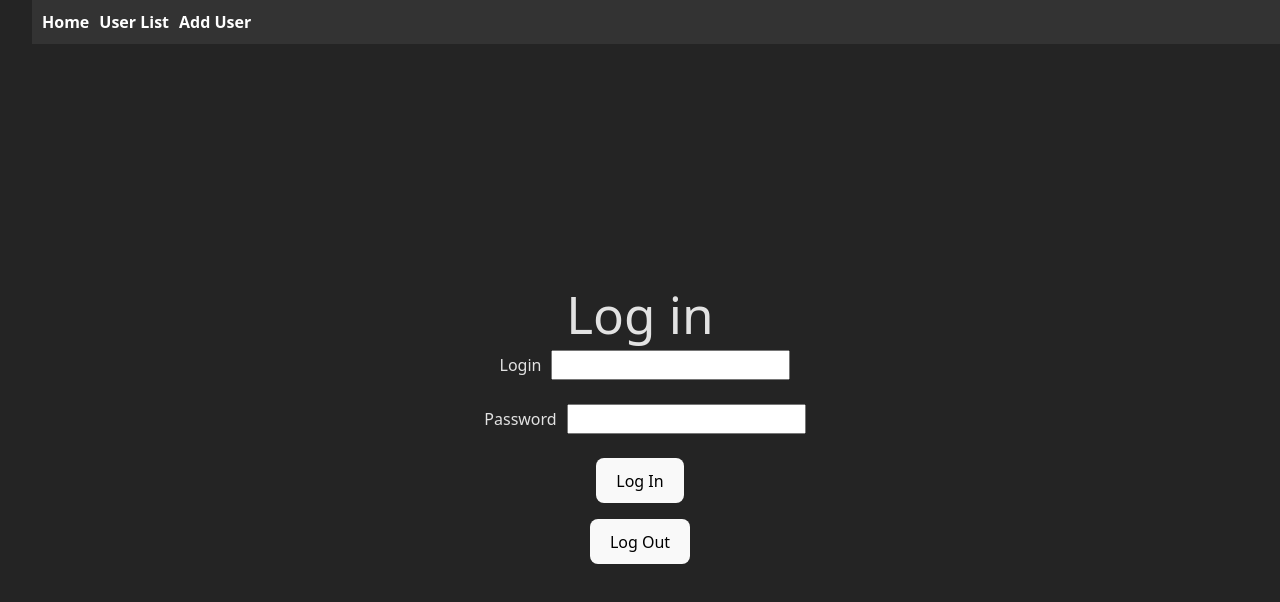
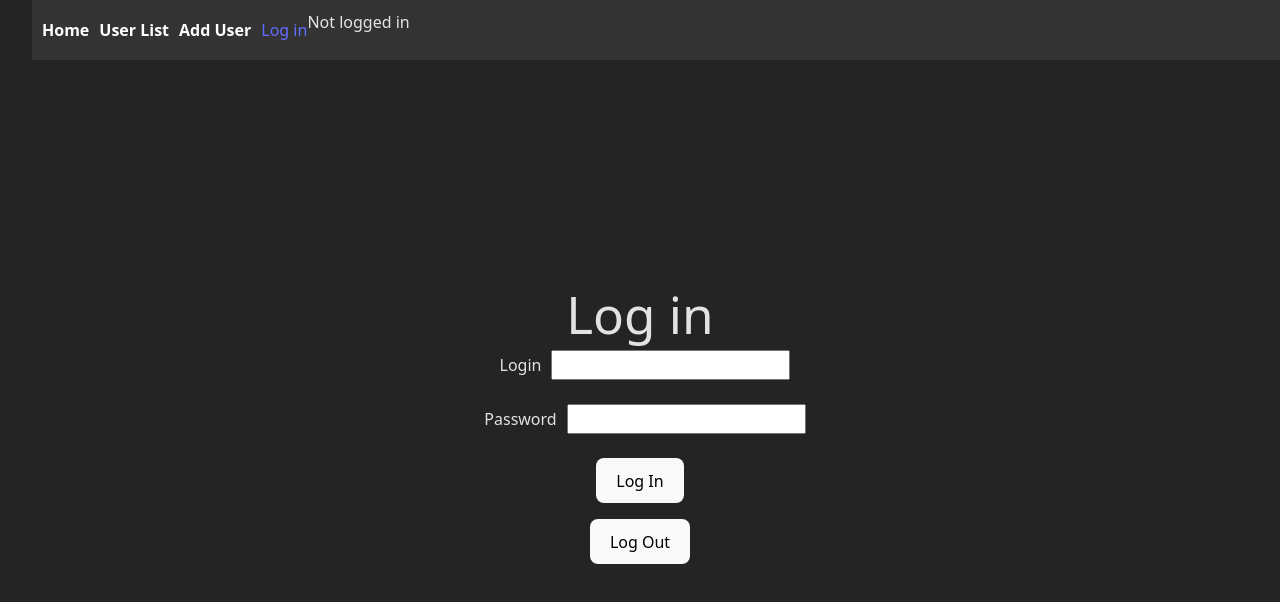
Before and after one commit to PiotrPleska/pasRestSpring, a React (Vite) app in the folder front-end/: page / in a window 1280 px wide. Shown: the top 602 px of the page. Built offline with nearby package versions, Linux system fonts and the light colour scheme.

Commit message:
Fixed navbar showing user name

```diff
--- a/front-end/src/App.tsx
+++ b/front-end/src/App.tsx
@@ -8,14 +8,18 @@ import {HomePage} from "./components/HomePage.tsx";
 import UsersList from "./components/UsersList.tsx";
 import {UserContextProvider, useUserContext} from "./Context/UserProvider.tsx";
 
-
+const clearStorage = () => {
+    localStorage.clear();
+    console.log("Storage cleared");
+    window.location.reload();
+}
 
 function App() {
     return (
         <BrowserRouter>
             <UserContextProvider>
                 <Routes>
-                    <Route element={<Layout />}>
+                    <Route element={<Layout/>}>
                         <Route path="/" element={<HomePage/>}/>
                         <Route path={`/manage/:personalId/:accountType`} element={<ManageUser/>}/>
                         <Route path={`/rents/:accountId`} element={<ClientRents/>}/>
@@ -44,14 +48,26 @@ function Layout() {
                     <li className="nav-item">
                         <Link to={'/addAccount'}>Add User</Link>
                     </li>
+                    <li>
+                        {user ? (
+                            <Link to={'/'} onClick={clearStorage}>Log out</Link>
+                        ) : (
+                            <Link to={'/'}>Log in</Link>
+                        )}
+                    </li>
+                    <li>
+                        {user ? (
+                            user.login
+                            ) : (
+                                <p>
+                                    Not logged in
+                                </p>
+                            )
+                        }
+                    </li>
                 </ul>
-                {user ? (
-                    <div className="user-info">
-                        <p>User: {user.login}</p>
-                    </div>
-                ) : null}
             </nav>
-            <Outlet />
+            <Outlet/>
         </div>
     );
 }
```
